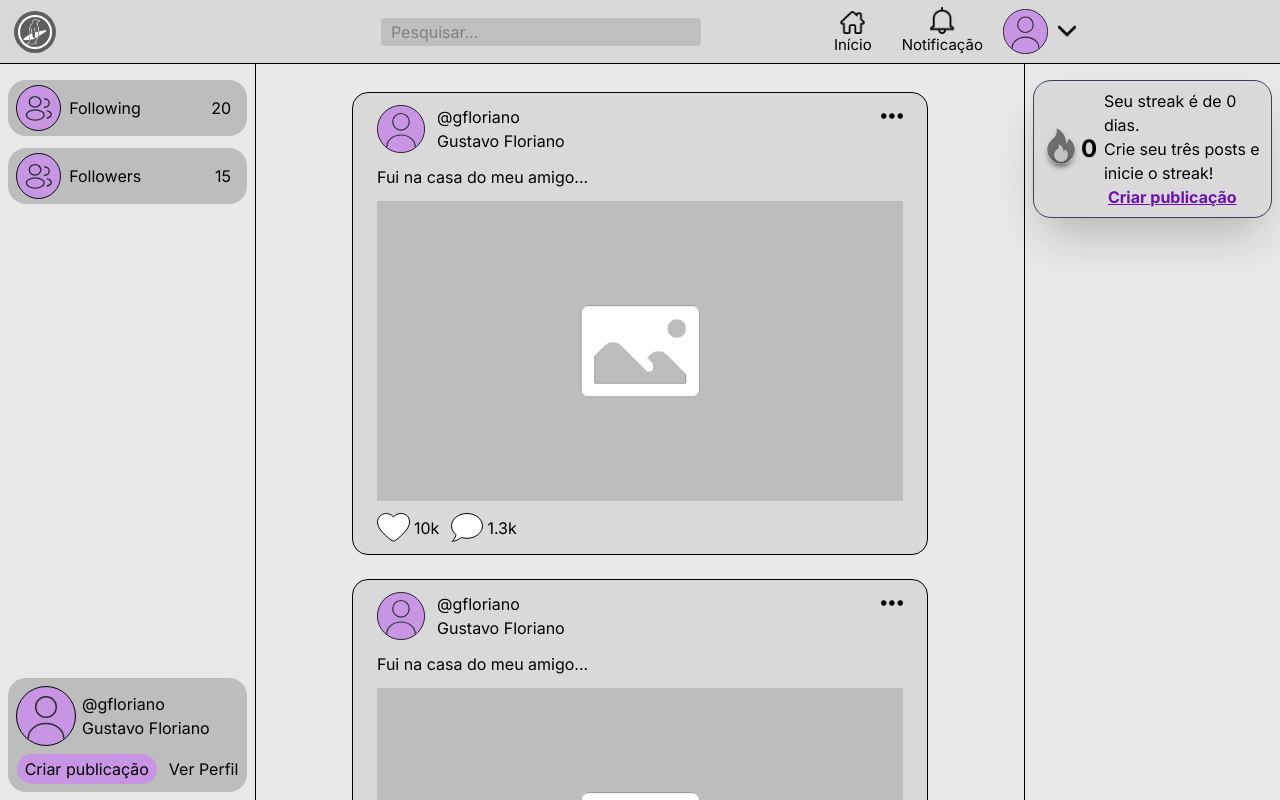
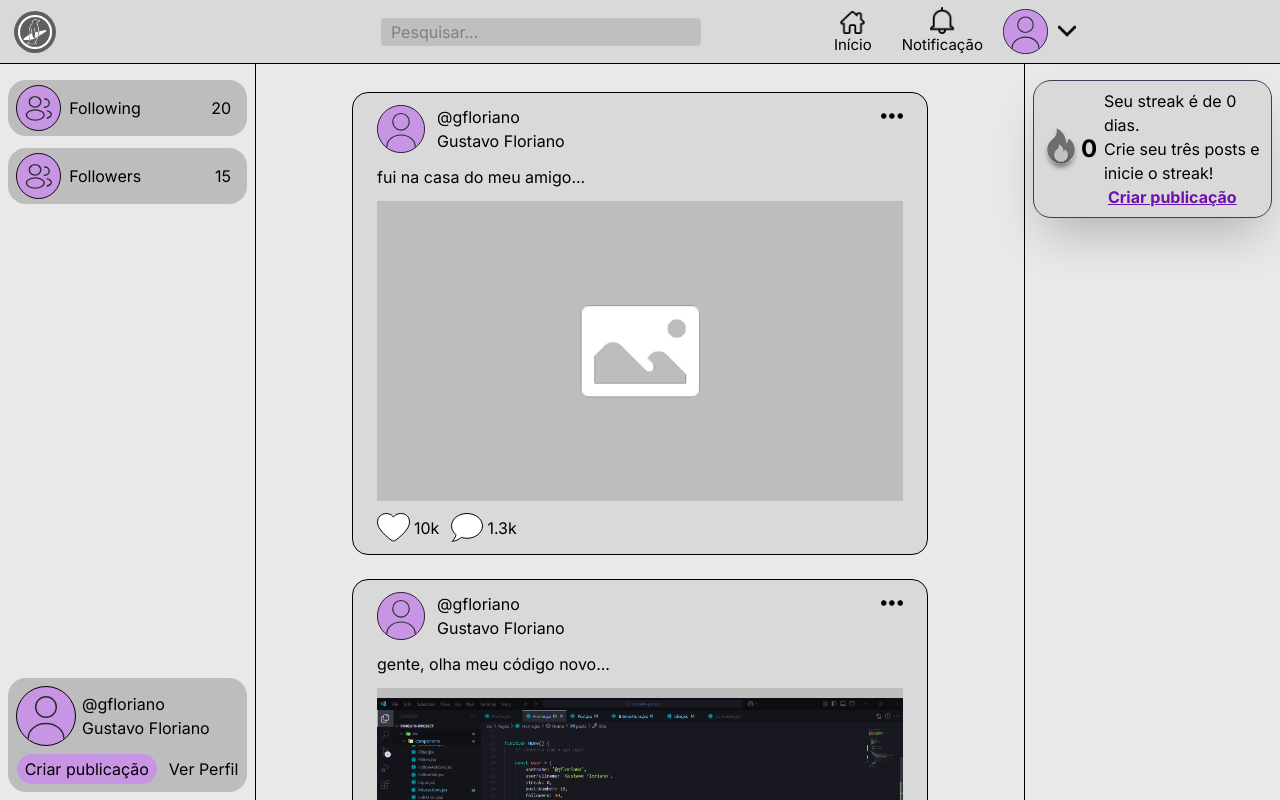
Before and after one commit to catolica-faculdade/pinguin-project, a React (Vite) app: page /home in a window 1280 px wide. Built offline with nearby package versions, Linux system fonts and the light colour scheme.

Commit message:
feat: customized posts

```diff
--- a/src/Pages/Home.jsx
+++ b/src/Pages/Home.jsx
@@ -26,6 +26,17 @@ function Home() {
         following: 23
     }
 
+    const posts = [
+        {
+            title: 'fui na casa do meu amigo...',
+            image: null
+        },
+        {
+            title: 'gente, olha meu código novo...',
+            image: '/public/posts/novo-codigo.png'
+        }
+    ];
+
     return (
         // retorna no 'html' pela main aqui
         <section>
@@ -34,12 +45,17 @@ function Home() {
             <section className='flex bg-user-icon pt-[8vh] h-dvh'>
                 <LeftMenu />
                 <div className='w-full md:w-3/5 p-7 flex flex-col gap-6 overflow-y-scroll'>
-                    <div className='posts flex justify-center'>
+                    {posts.map((post) => (
+                        <div className='posts flex justify-center'>
+                            <Post user={user} content={post}/>
+                        </div>
+                    ))}
+                    {/* <div className='posts flex justify-center'>
                         <Post user={user} />
                     </div>
                     <div className='posts flex justify-center'>
                         <Post user={user} />
-                    </div>
+                    </div> */}
                 </div>
                 <RightMenu />
             </section>
--- a/src/components/Post.jsx
+++ b/src/components/Post.jsx
@@ -1,13 +1,12 @@
 import { Link } from "react-router-dom";
 import Interactions from "./Interactions";
 
-function Post({user}){
+function Post({user, content}){
 
     const post = {
         interactions: {like: '10k', comment: '1.3k'}
     };
 
-    console.log(post);
     return(
         <div className="bg-navbar max-w-xl w-3/3 flex flex-col gap-3 p-3 pl-6 pr-6 border-1 rounded-2xl">
             <div className="flex justify-between">
@@ -27,10 +26,15 @@ function Post({user}){
                 </div>
             </div>
             <div className="text">
-                <p>Fui na casa do meu amigo...</p>
+                <p>{content.title}</p>
             </div>
             <div className="content bg-tab w-full h-75 flex justify-center items-center pointer-events-none select-none">
+                {content.image
+                ?
+                <img className="h-fit" src={content.image}></img>
+                :
                 <img className="h-fit" src="/src/assets/images/placeholder-image.png"></img>
+                }
             </div>
             <Interactions interactions={post.interactions}/>
         </div>
```
Also changed, not shown: public/posts/novo-codigo.png (added).
